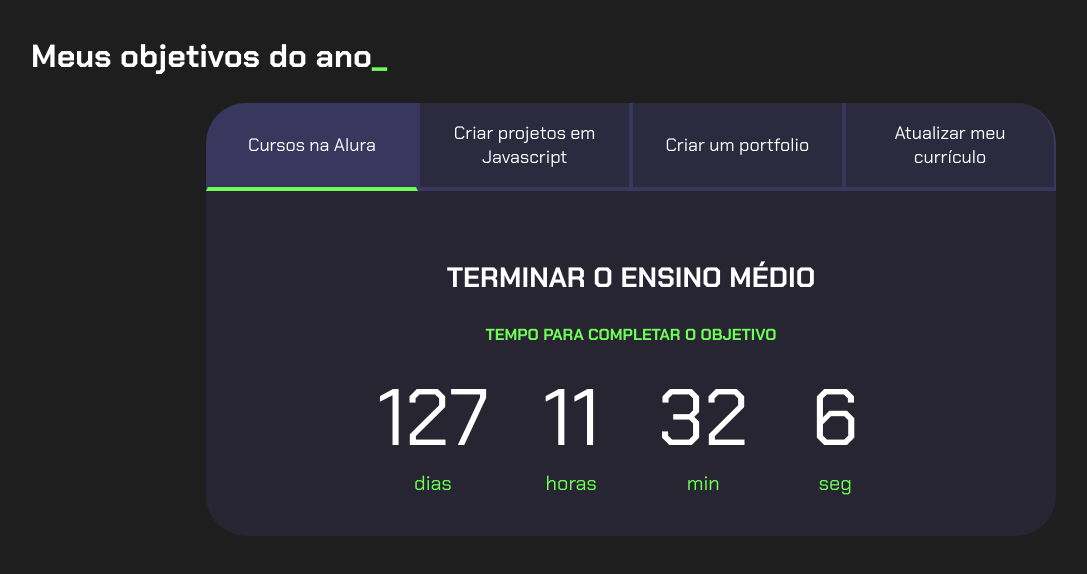
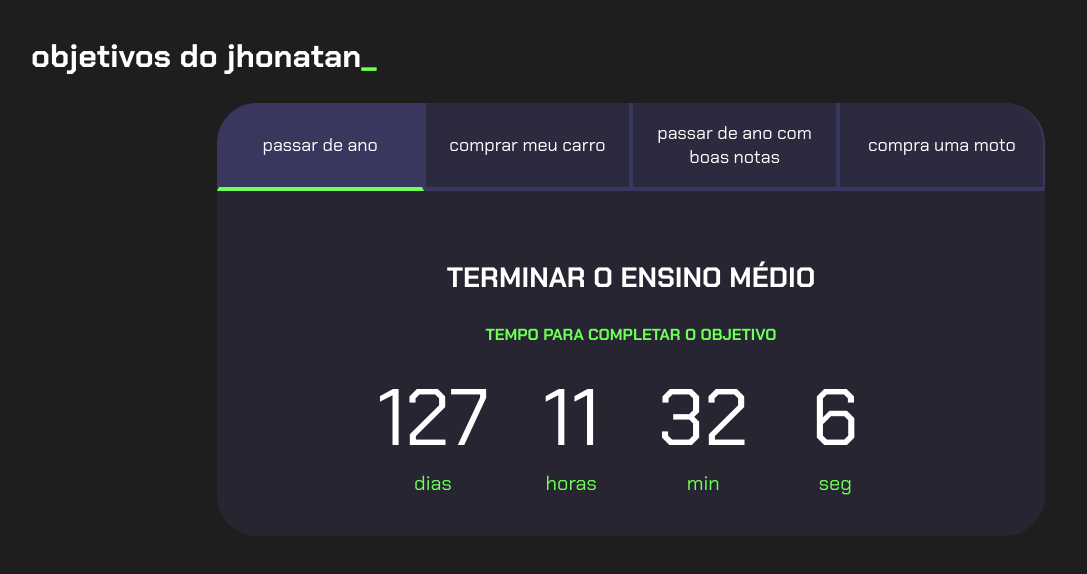
Before and after one commit to jhouzinho666/projeto-de-vida, a plain HTML site: page index.html in a window 1280 px wide. Shown: the whole page, without its empty margins (9-1096 px from the left). Drawn offline with Linux system fonts and the light colour scheme.

Commit message:
Update index.html

```diff
--- a/index.html
+++ b/index.html
@@ -11,13 +11,13 @@
 
 <body>
     <section class="conteudo-principal">
-        <h2 class="titulo-principal">Meus objetivos do ano<span>_</span></h2>
+        <h2 class="titulo-principal">objetivos do jhonatan<span>_</span></h2>
         <div class="conteudo">
             <div class="botoes">
-                <button class="botao ativo">Cursos na Alura</button>
-                <button class="botao">Criar projetos em Javascript</button>
-                <button class="botao">Criar um portfolio</button>
-                <button class="botao">Atualizar meu currículo</button>
+                <button class="botao ativo">passar de ano</button>
+                <button class="botao">comprar meu carro</button>
+                <button class="botao">passar de ano com boas notas</button>
+                <button class="botao">compra uma moto</button>
             </div>
             <div class="abas-textos">
                 <div class="aba-conteudo ativo">
```
